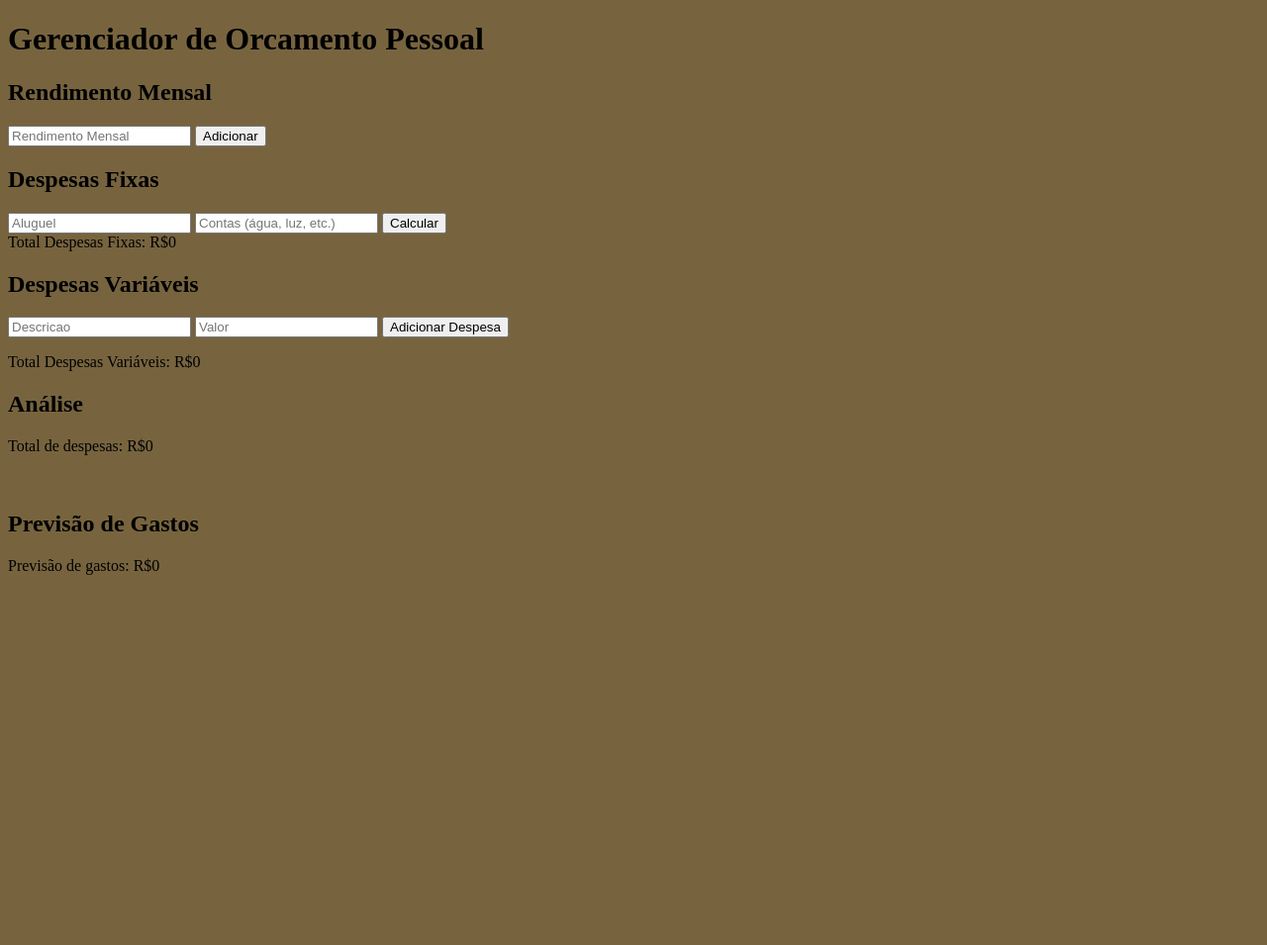
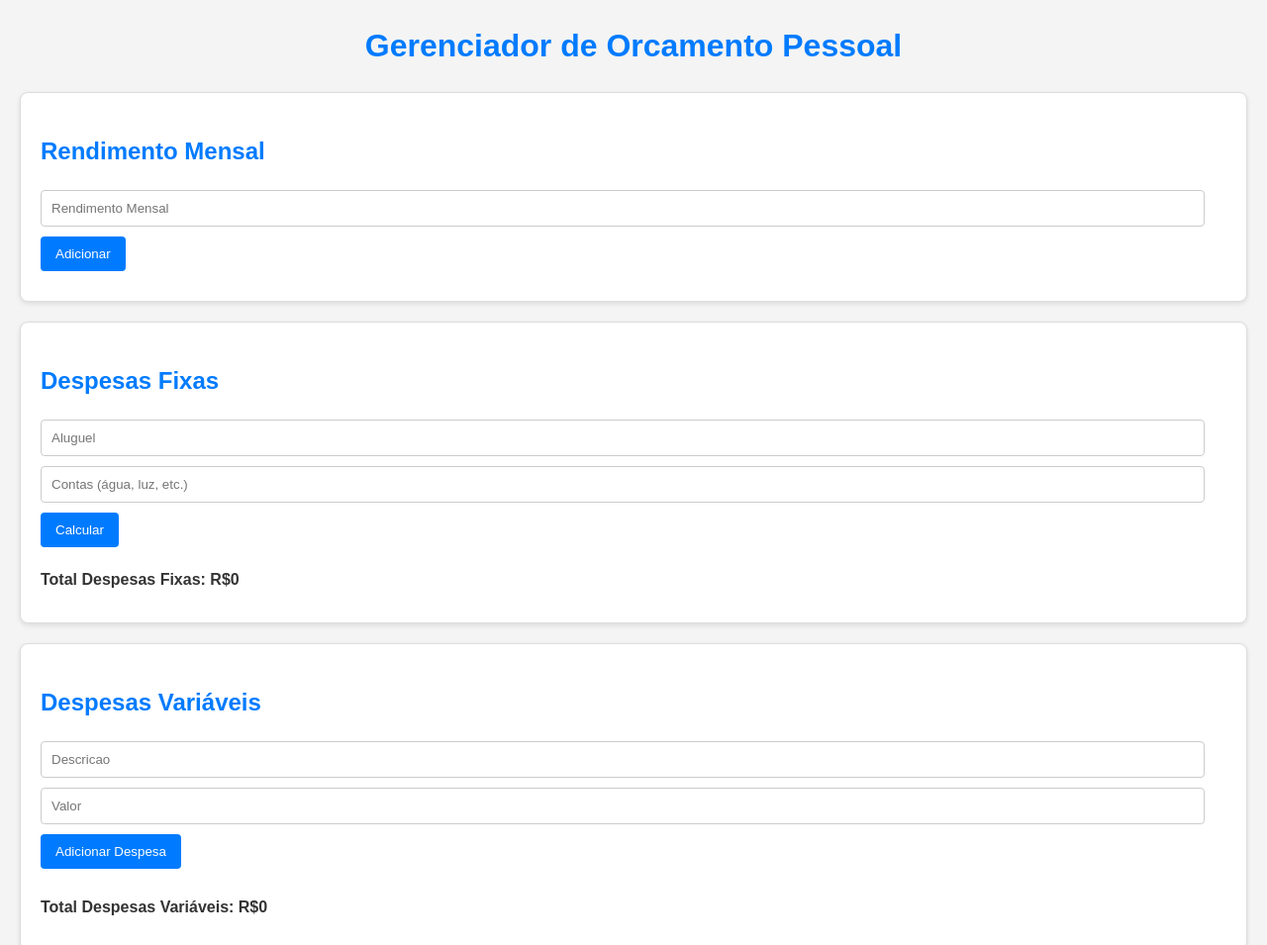
Before and after one commit to Ricardomjr-10/3-aplicativos-com-linguagem, a plain HTML site: page aplicativos/gerenciador/index.html in a window 1280 px wide. Shown: the top 955 px of the page at 99% size. Before the commit the page ends 800 px from the top, so only its background shows below. Drawn offline with Linux system fonts and the light colour scheme.

Commit message:
configurando css

```diff
--- a/aplicativos/gerenciador/index.html
+++ b/aplicativos/gerenciador/index.html
@@ -45,7 +45,7 @@
 
     <div id="previsao-gastos">
         <h2>Previsão de Gastos</h2>
-        <div id="previsao">Previsão de gastos: R$0</div>
+        <div id="previsao">Previsão de gastos com despesas variáveis: R$0</div>
     </div>
 
     <script src="app.js"></script>
--- a/aplicativos/gerenciador/style.css
+++ b/aplicativos/gerenciador/style.css
@@ -1,3 +1,81 @@
 body {
-    background-color: rgb(119, 100, 63);
+    font-family: sans-serif;
+    margin: 20px;
+    background-color: #f4f4f4; /* Um fundo levemente acinzentado */
+    color: #333; /* Cor de texto padrão */
+    line-height: 1.6; /* Melhora a legibilidade */
 }
+
+h1, h2 {
+    color: #007bff; /* Azul para títulos */
+}
+
+h1 {
+    text-align: center;
+    margin-bottom: 20px;
+}
+
+#rendimentos, #despesas-fixas, #despesas-variaveis, #analise, #previsao-gastos {
+    background-color: white;
+    padding: 20px;
+    margin-bottom: 20px;
+    border-radius: 8px; /* Bordas arredondadas */
+    box-shadow: 0 2px 5px rgba(0, 0, 0, 0.1); /* Sombra suave */
+    border: 1px solid #ddd; /* Adiciona uma borda sutil */
+}
+
+label { /* Estiliza labels para melhor acessibilidade */
+    display: block; /* Labels em bloco para melhor alinhamento */
+    margin-bottom: 5px;
+}
+
+input[type="text"] {
+    width: calc(100% - 22px); /* Largura total menos o padding */
+    padding: 10px;
+    margin-bottom: 10px;
+    border: 1px solid #ccc;
+    border-radius: 4px;
+    box-sizing: border-box; /* Inclui padding e borda na largura */
+}
+
+button {
+    background-color: #007bff;
+    color: white;
+    padding: 10px 15px;
+    border: none;
+    border-radius: 4px;
+    cursor: pointer;
+    transition: background-color 0.3s ease; /* Transição suave na cor de fundo */
+    margin-bottom: 10px;
+}
+
+button:hover {
+    background-color: #0056b3;
+}
+
+ul {
+    list-style-type: disc;
+    padding-left: 20px;
+    margin-bottom: 10px;
+}
+
+#dicas {
+    white-space: pre-line; /* Mantém as quebras de linha */
+    font-style: italic;
+    color: #777;
+}
+
+#total-fixas, #total-variaveis, #economia, #previsao, #porcentoFixas, #porcentoVariaveis{
+    font-weight: bold;
+    margin-top: 10px;
+}
+
+/* Media query para telas menores */
+@media (max-width: 600px) {
+    body {
+        margin: 10px;
+    }
+    input[type="text"] {
+        width: calc(100% - 12px); /* Ajusta a largura do input em telas menores */
+    }
+}
```
